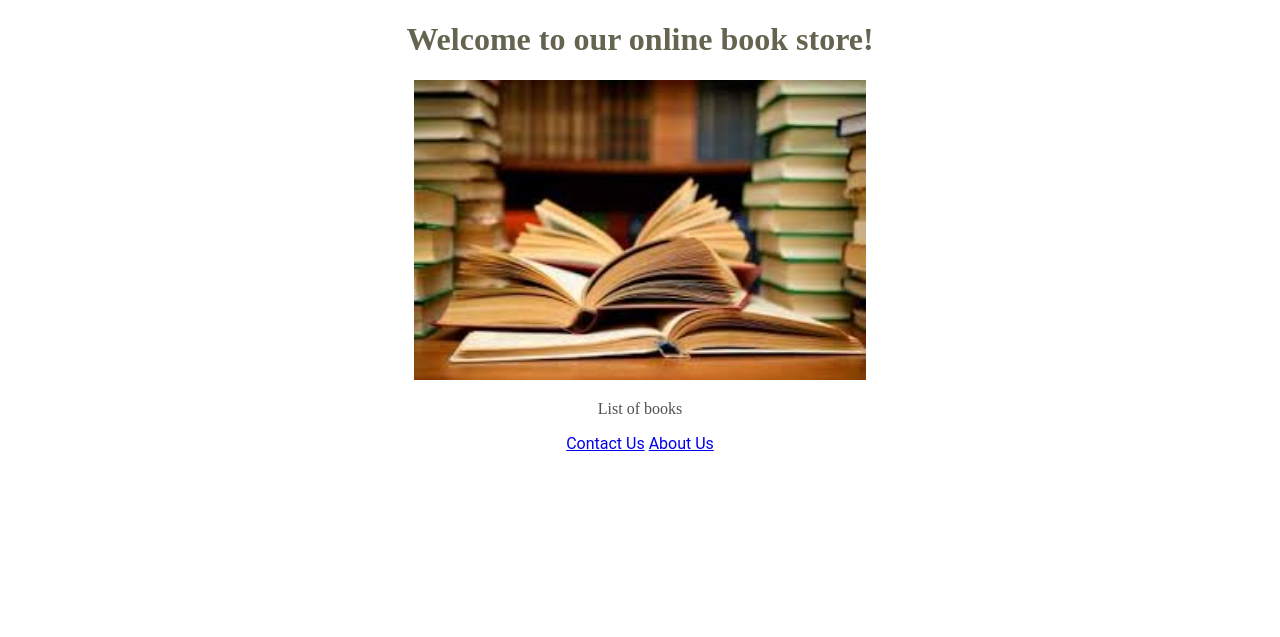
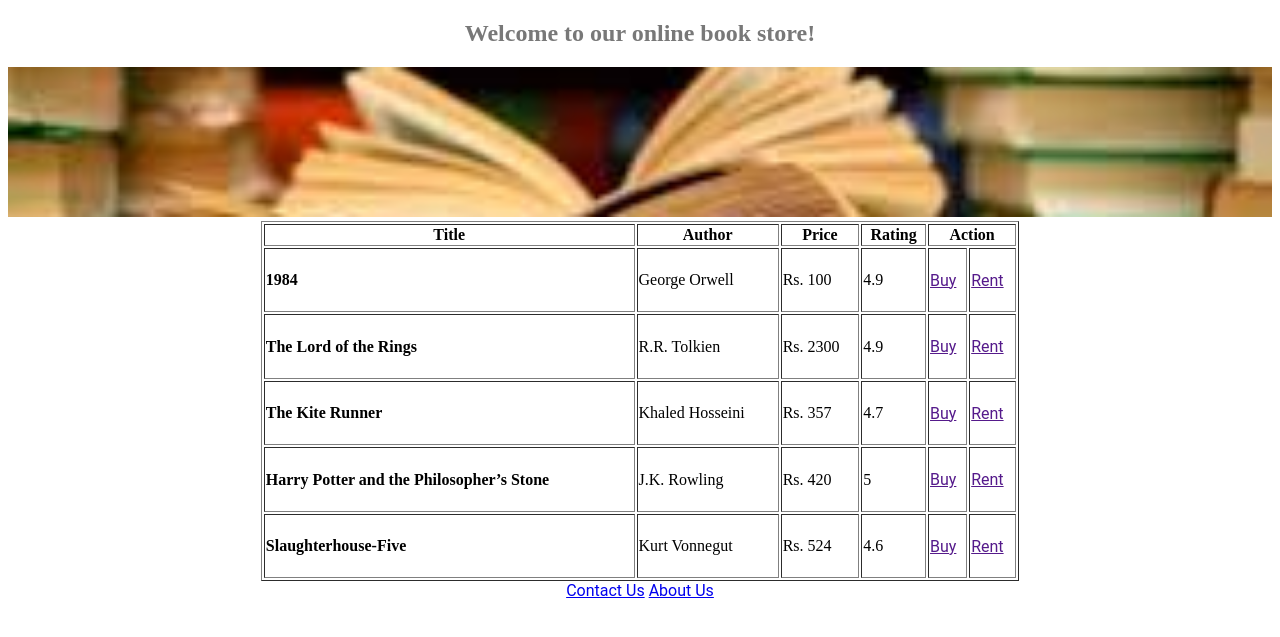
Before and after one commit to Sarada-K/sarada-project, a Flask app: page / in a window 1280 px wide. Shown: the top 637 px of the page. Run offline with Flask 2, Linux system fonts and the light colour scheme.

Commit message:
added dynamic data

```diff
--- a/app.py
+++ b/app.py
@@ -1,11 +1,42 @@
 from flask import Flask, render_template
 
 app = Flask(__name__)
+BOOKS = [{
+  "id": 1,
+  "title": "1984",
+  "author": "George Orwell",
+  "price": "Rs. 100",
+  "rating": 4.9
+}, {
+  "id": 2,
+  "title": "The Lord of the Rings",
+  "author": "R.R. Tolkien",
+  "price": "Rs. 2300",
+  "rating": 4.9
+}, {
+  "id": 3,
+  "title": "The Kite Runner",
+  "author": "Khaled Hosseini",
+  "price": "Rs. 357",
+  "rating": 4.7
+}, {
+  "id": 4,
+  "title": "Harry Potter and the Philosopher’s Stone",
+  "author": "J.K. Rowling",
+  "price": "Rs. 420",
+  "rating": 5
+}, {
+  "id": 5,
+  "title": "Slaughterhouse-Five",
+  "author": "Kurt Vonnegut",
+  "price": "Rs. 524",
+  "rating": 4.6
+}]
 
 
 @app.route("/")
 def index():
-  return render_template("dashboard.html")
+  return render_template("dashboard.html", books=BOOKS)
 
 
 @app.route("/contactus")
--- /dev/null
+++ b/templates/bookitem.html
@@ -0,0 +1,21 @@
+ <div>
+    <table border=1 class='center'>
+      <tr>
+        <th>Title</th>
+        <th>Author</th>
+        <th>Price</th>
+        <th>Rating</th>
+        <th colspan = 2>Action</th>
+      </tr>
+      {% for book in books %}
+      <tr >
+        <td><h4>{{book['title']}}</h4></td>
+        <td>{{book['author']}}</td>
+        <td>{{book['price']}}</td>
+        <td>{{book['rating']}}</td>
+        <td><a href>Buy</a></td>
+        <td><a href>Rent</a></td>
+      </tr>
+      {% endfor %}
+    </table>
+  </div>
--- a/templates/dashboard.html
+++ b/templates/dashboard.html
@@ -7,19 +7,27 @@
           color: rgb(100, 100, 80);
           text-align : center;
         }
+      h2 {
+          color: rgb(120, 120, 120);
+          text-align : center;
+        }
       p{
         color: rgb(80, 80, 80);
         text-align : center;
       }
       #banner {
         width:100%;
-        height: 300px;
-        object-fit: contain;
+        height: 150px;
+        object-fit: cover;
       }
       .bodytext {
           color: rgb(80, 80, 80);
           text-align : center;
         }
+      .center{
+        margin: 0 auto;
+        width: 60%
+      }
 
       a:link {
         font-family: Roboto;
@@ -37,9 +45,9 @@
   </head>
   <body>
     <div id="container">
-      <h1>Welcome to our online book store!</h1>
+      <h2>Welcome to our online book store!</h2>
       <img id = "banner" src="https://sarada-project.saradakv.repl.co/static/book-store.jpg" width="520">
-      <p class="bodytext">List of books</p>
+     {%include 'bookitem.html'%}
       <div id = "footer">
         <a href="contactus" >Contact Us</a>
         <a href="aboutus">About Us</a>
```
